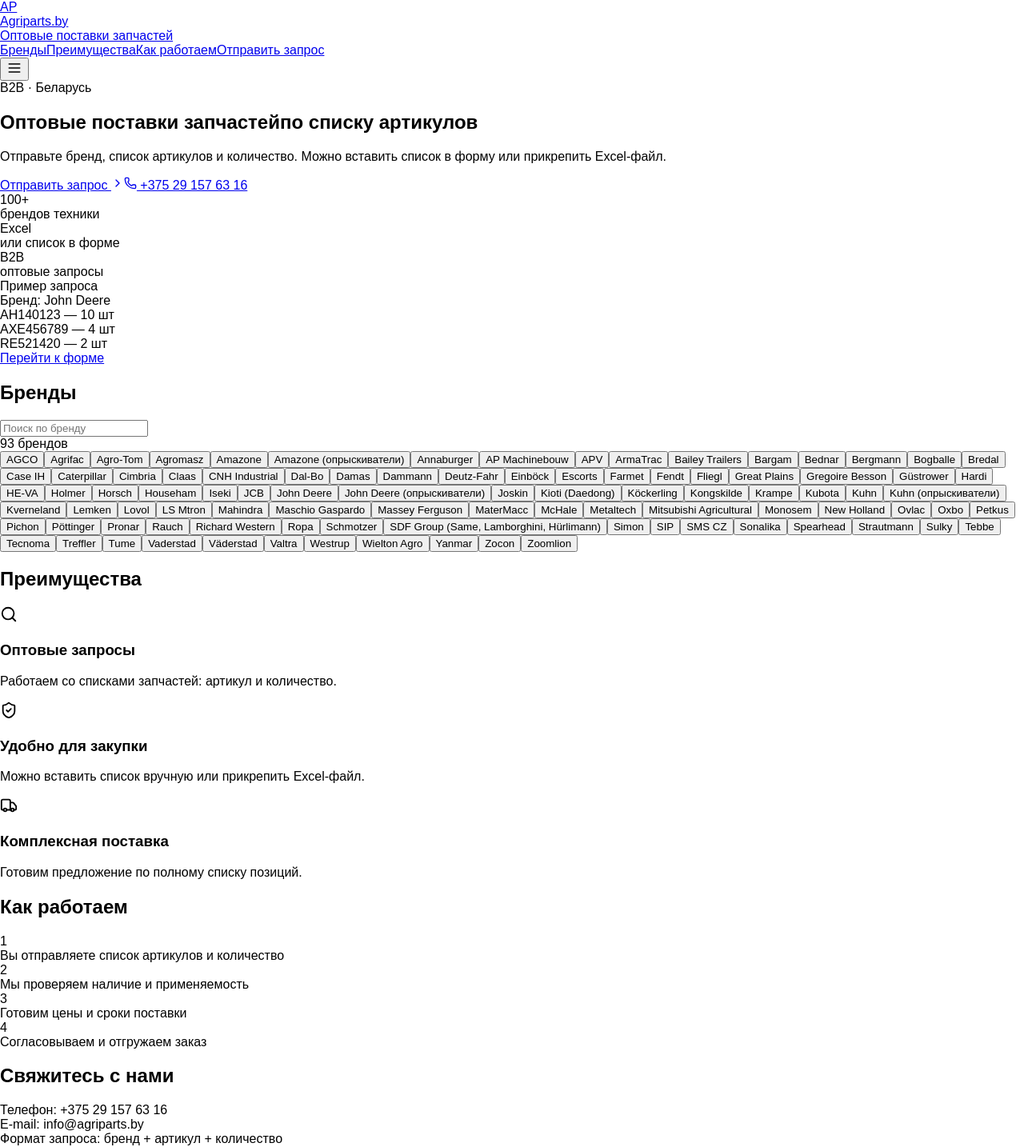
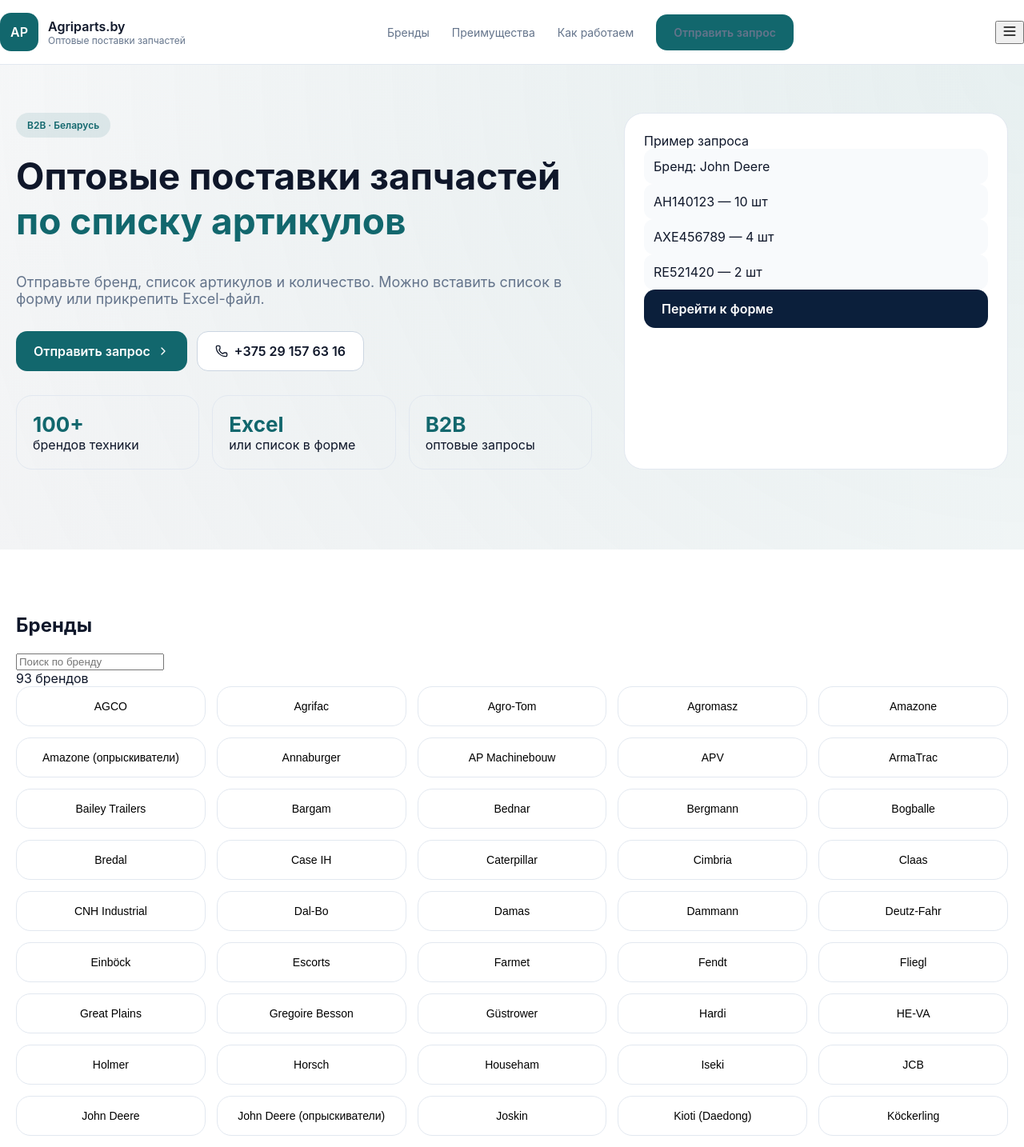
Before and after one commit to agriparts/agriparts.by, a React (Vite) app: page / in a window 1280 px wide. Shown: the top 1434 px of the page at 80% size. Built offline with nearby package versions, Linux system fonts and the light colour scheme.

Commit message:
Update index.css

```diff
--- a/src/index.css
+++ b/src/index.css
@@ -1 +1,302 @@
-body { margin:0; font-family: Arial, sans-serif; }
+:root {
+  --accent: #12676d;
+  --dark: #0b1f3b;
+  --text: #0f172a;
+  --muted: #64748b;
+  --border: #e2e8f0;
+  --light: #f8fafc;
+  --white: #ffffff;
+}
+
+* {
+  box-sizing: border-box;
+}
+
+html {
+  scroll-behavior: smooth;
+}
+
+body {
+  margin: 0;
+  font-family: Inter, system-ui, sans-serif;
+  color: var(--text);
+  background: var(--white);
+}
+
+a {
+  text-decoration: none;
+  color: inherit;
+}
+
+button {
+  cursor: pointer;
+}
+
+/* ===== CONTAINER ===== */
+.container {
+  max-width: 1280px;
+  margin: 0 auto;
+  padding: 0 20px;
+}
+
+/* ===== HEADER ===== */
+.site-header {
+  position: sticky;
+  top: 0;
+  background: rgba(255,255,255,0.95);
+  backdrop-filter: blur(10px);
+  border-bottom: 1px solid var(--border);
+  z-index: 100;
+}
+
+.header-row {
+  display: flex;
+  justify-content: space-between;
+  align-items: center;
+  padding: 16px 0;
+}
+
+.logo-wrap {
+  display: flex;
+  gap: 12px;
+  align-items: center;
+}
+
+.logo-box {
+  width: 48px;
+  height: 48px;
+  border-radius: 14px;
+  background: var(--accent);
+  color: white;
+  display: flex;
+  align-items: center;
+  justify-content: center;
+  font-weight: 600;
+}
+
+.logo-title {
+  font-weight: 600;
+}
+
+.logo-subtitle {
+  font-size: 12px;
+  color: var(--muted);
+}
+
+.desktop-nav {
+  display: flex;
+  gap: 28px;
+  align-items: center;
+}
+
+.desktop-nav a {
+  color: var(--muted);
+  font-size: 14px;
+}
+
+.desktop-nav a:hover {
+  color: var(--accent);
+}
+
+/* ===== BUTTONS ===== */
+.btn {
+  border-radius: 14px;
+  padding: 14px 22px;
+  font-weight: 600;
+  border: none;
+  display: inline-flex;
+  align-items: center;
+  gap: 8px;
+}
+
+.btn-primary {
+  background: var(--accent);
+  color: white;
+}
+
+.btn-outline {
+  border: 1px solid #cbd5e1;
+  background: white;
+}
+
+.btn-dark {
+  background: var(--dark);
+  color: white;
+}
+
+.full-width {
+  width: 100%;
+}
+
+/* ===== HERO ===== */
+.hero {
+  padding: 60px 0 100px;
+  background:
+    radial-gradient(circle at top right, rgba(18,103,109,0.1), transparent),
+    radial-gradient(circle at bottom left, rgba(11,31,59,0.05), transparent);
+}
+
+.hero-grid {
+  display: grid;
+  grid-template-columns: 1.2fr 0.8fr;
+  gap: 40px;
+}
+
+.badge {
+  display: inline-block;
+  padding: 8px 14px;
+  border-radius: 999px;
+  font-size: 12px;
+  background: rgba(18,103,109,0.1);
+  color: var(--accent);
+  font-weight: 600;
+}
+
+.hero-title {
+  font-size: 46px;
+  margin-top: 20px;
+}
+
+.hero-title span {
+  display: block;
+  color: var(--accent);
+}
+
+.hero-text {
+  margin-top: 20px;
+  color: var(--muted);
+  font-size: 18px;
+}
+
+.hero-actions {
+  margin-top: 30px;
+  display: flex;
+  gap: 12px;
+}
+
+/* ===== STATS ===== */
+.stats-grid {
+  display: grid;
+  grid-template-columns: repeat(3,1fr);
+  gap: 16px;
+  margin-top: 30px;
+}
+
+.stat-card {
+  border: 1px solid var(--border);
+  border-radius: 20px;
+  padding: 20px;
+}
+
+.stat-value {
+  font-size: 26px;
+  color: var(--accent);
+  font-weight: 700;
+}
+
+/* ===== HERO CARD ===== */
+.hero-card {
+  background: white;
+  border-radius: 24px;
+  padding: 24px;
+  border: 1px solid var(--border);
+}
+
+.example-item {
+  background: var(--light);
+  padding: 12px;
+  border-radius: 12px;
+}
+
+/* ===== SECTION ===== */
+.section {
+  padding: 60px 0;
+}
+
+.section-light {
+  background: var(--light);
+}
+
+.section-title {
+  font-size: 34px;
+  margin-bottom: 30px;
+}
+
+/* ===== BRANDS ===== */
+.brands-grid {
+  display: grid;
+  grid-template-columns: repeat(5,1fr);
+  gap: 14px;
+}
+
+.brand-card {
+  border: 1px solid var(--border);
+  border-radius: 18px;
+  padding: 16px;
+  background: white;
+  font-size: 14px;
+  text-align: center;
+}
+
+.brand-card:hover {
+  border-color: var(--accent);
+}
+
+/* ===== CARDS ===== */
+.info-card,
+.step-card,
+.form-card {
+  border: 1px solid var(--border);
+  border-radius: 24px;
+  padding: 24px;
+  background: white;
+}
+
+/* ===== CONTACT ===== */
+.contact-card {
+  background: var(--dark);
+  color: white;
+  border-radius: 24px;
+  padding: 30px;
+}
+
+/* ===== FORM ===== */
+.request-form {
+  display: flex;
+  flex-direction: column;
+  gap: 14px;
+}
+
+.request-form input,
+.request-form textarea {
+  border: 1px solid #cbd5e1;
+  border-radius: 12px;
+  padding: 14px;
+}
+
+.request-form textarea {
+  min-height: 120px;
+}
+
+/* ===== FILE UPLOAD ===== */
+.upload-box {
+  border: 1px dashed #cbd5e1;
+  padding: 16px;
+  border-radius: 12px;
+  background: var(--light);
+}
+
+.upload-btn {
+  border: 1px solid #cbd5e1;
+  padding: 8px 14px;
+  border-radius: 8px;
+  background: white;
+}
+
+/* ===== FOOTER ===== */
+.site-footer {
+  text-align: center;
+  padding: 20px;
+  border-top: 1px solid var(--border);
+  color: var(--muted);
+}
```
